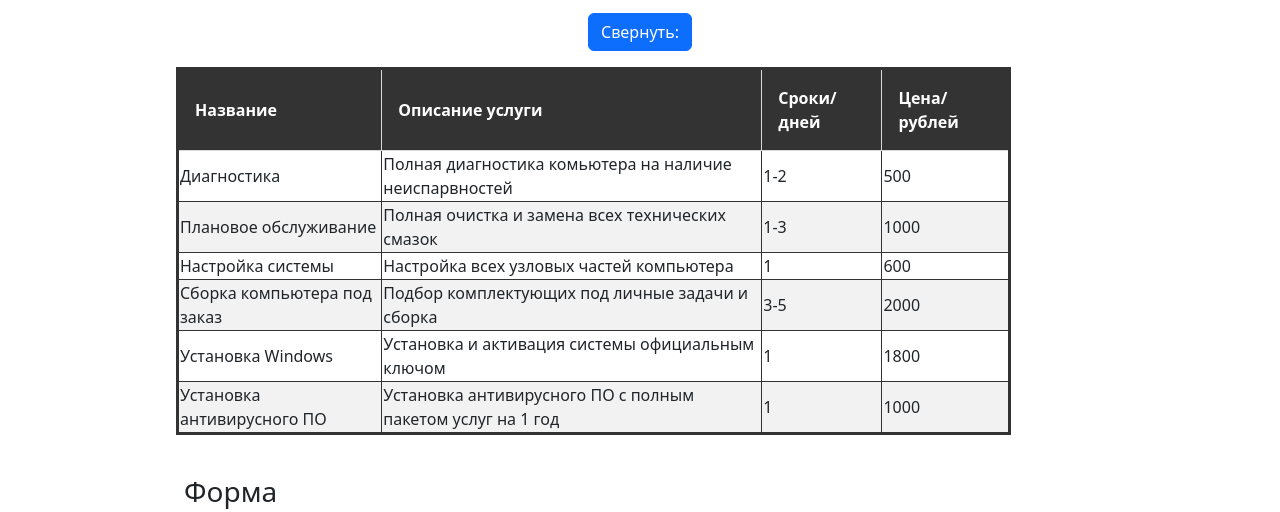
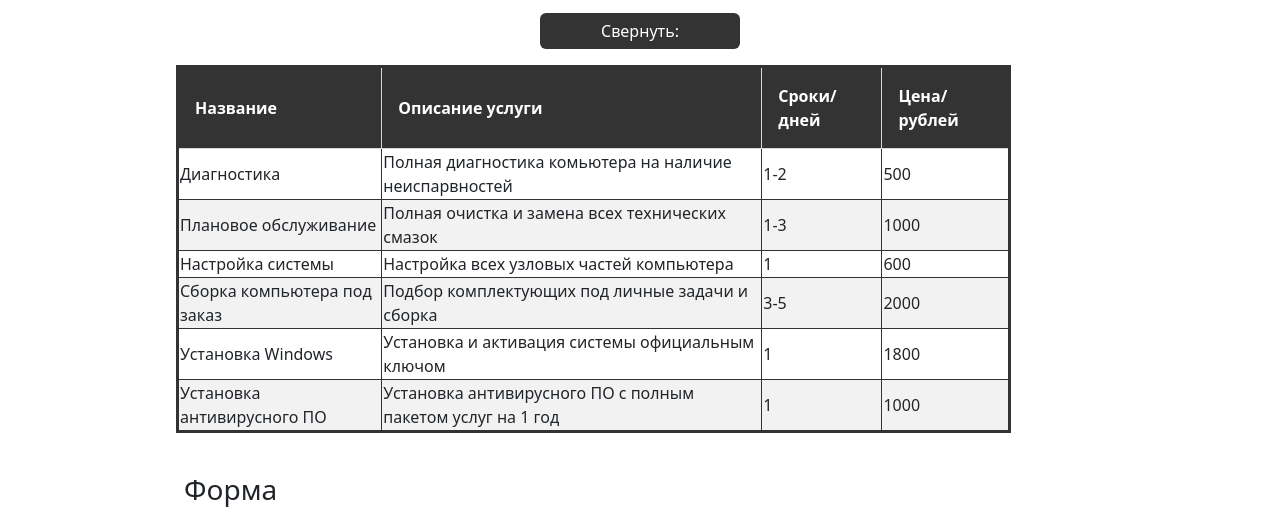
Before and after one commit to racheT-dev/web3, a plain HTML site: page 3/index.html in a window 1280 px wide. Shown: the part 235-747 px from the top of the page. Drawn offline with nearby package versions, Linux system fonts and the light colour scheme; a script that the page names is missing.

Commit message:
Update style.css

```diff
--- a/3/style.css
+++ b/3/style.css
@@ -30,10 +30,14 @@ body {
 
 main {
   display: flex;
-  width: 100%;
   flex-direction: column-reverse;
 }
 
+button.btn.btn-primary,button.btn.btn-primary:focus {
+  background-color: #333;
+  border: 0;
+  width: 200px;
+}
 .main-menu ul {
   align-items: center;
   flex-direction: column;
@@ -115,7 +119,6 @@ main {
 @media (min-width: 768px) {
   body {
     width: 100%;
-    /* margin: 0; */
     background-color: #DAD7D7;
     text-decoration: none;
   }
@@ -130,10 +133,14 @@ main {
     flex-direction: column;
   }
 
+  button.btn.btn-primary,button.btn.btn-primary:focus {
+    background-color: #333;
+    border: 0;
+    width: 200px;
+  }
+
   .content {
     max-width: 960px;
-    /* margin: 0 auto; */
-    /* padding: 20px;  */
   }
 
   /*  шапка2 */
@@ -144,7 +151,6 @@ main {
 
   .header-content {
     max-width: 960px;
-    /* margin: 0 auto; */
     display: flex;
     align-items: center;
     flex-direction: row;
@@ -164,7 +170,6 @@ main {
   .logo img {
     height: 40px;
     float: left;
-    /* margin: 0; */
     position: absolute;
   }
 
@@ -188,15 +193,9 @@ main {
   /* ссылки2 */
   .main-menu ul {
     list-style-type: none;
-    /* margin: 0;
-    padding: 0; */
     display: flex;
     flex-direction: row;
   }
-
-  /* .main-menu li {
-    margin-left: 20px;
-  } */
 
   .main-menu a {
     font-size: 20px;
@@ -217,7 +216,6 @@ main {
 
   .data-table th,
   .data-table td {
-    /* padding: 10px; */
     text-align: left;
     border: solid 1px #333;
   }
@@ -239,12 +237,10 @@ main {
     width: 100%;
     background-color: #333;
     color: #fff;
-    /* padding: 20px 0; */
     text-align: center;
   }
 
   .footer-content {
     max-width: 960px;
-    /* margin: 0 auto; */
   }
 }
```
